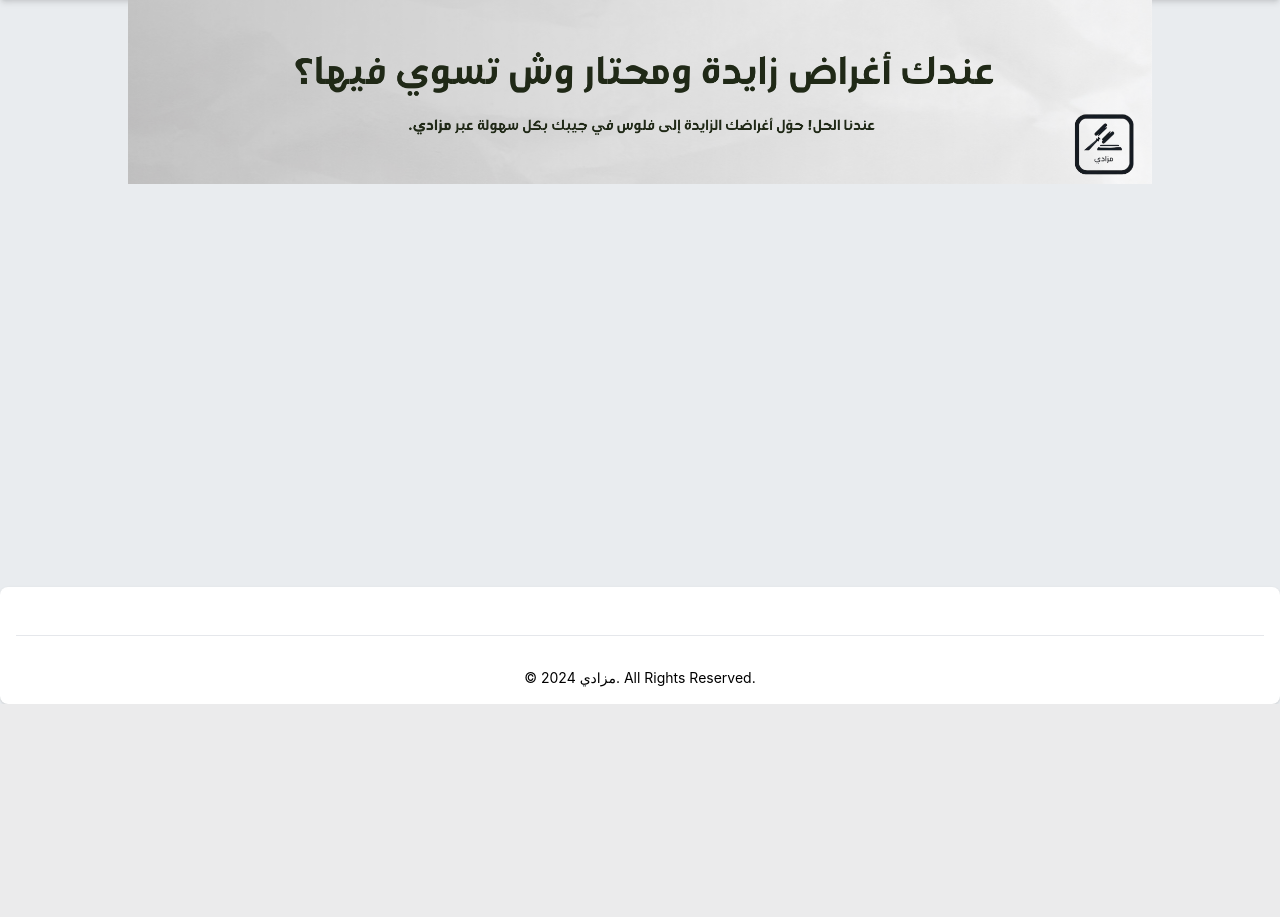
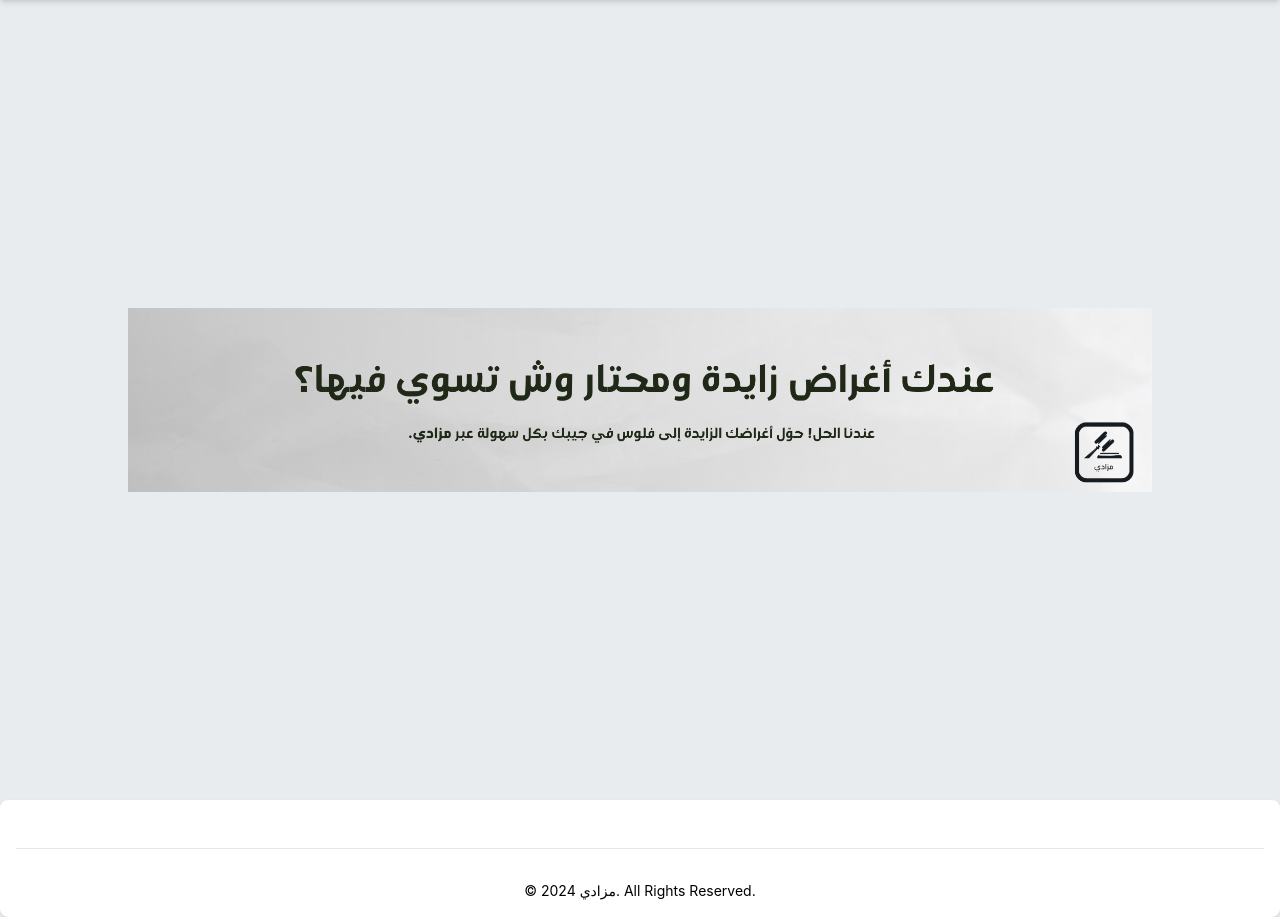
Before and after one commit to KAbaalkhail/Online-Auction, a Flask app: page /main in a window 1280 px wide. Shown: the part 96-1013 px from the top of the page. Before the commit the page ends 800 px from the top, so only its background shows below. Run offline with Flask 2, Linux system fonts and the light colour scheme; some libraries are stand-ins or nearby versions; some web fonts are replaced.

Commit message:
Fix issue of main.html and keep auction.html

```diff
--- a/src/flask-website/static/css/style.css
+++ b/src/flask-website/static/css/style.css
@@ -4,6 +4,14 @@
     background-color: #e9ecef; /* Background color changed to light grey */
 }
 .main-body {
+    display: flex;
+    justify-content: center;
+    align-items: center;
+    flex-direction: column;
+    min-height: 100vh; /* Use min-height instead of height for better flexibility */
+    color: black; /* Text color */
+}
+.main-item {
     display: flex;
     flex-wrap: wrap;
 
--- a/src/flask-website/templates/auction.html
+++ b/src/flask-website/templates/auction.html
@@ -12,7 +12,7 @@
     <a href="#{{ category }}">{{ category }}</a>
     {% endfor %}
 </nav>
-<div class="main-body">
+<div class="main-item">
     <!-- العناصر المدرجة حسب الوقت المتبقي -->
         {% for item in items %}
         <div class="auction-item" data-end-time="{{ item.end_time_iso }}">
```
